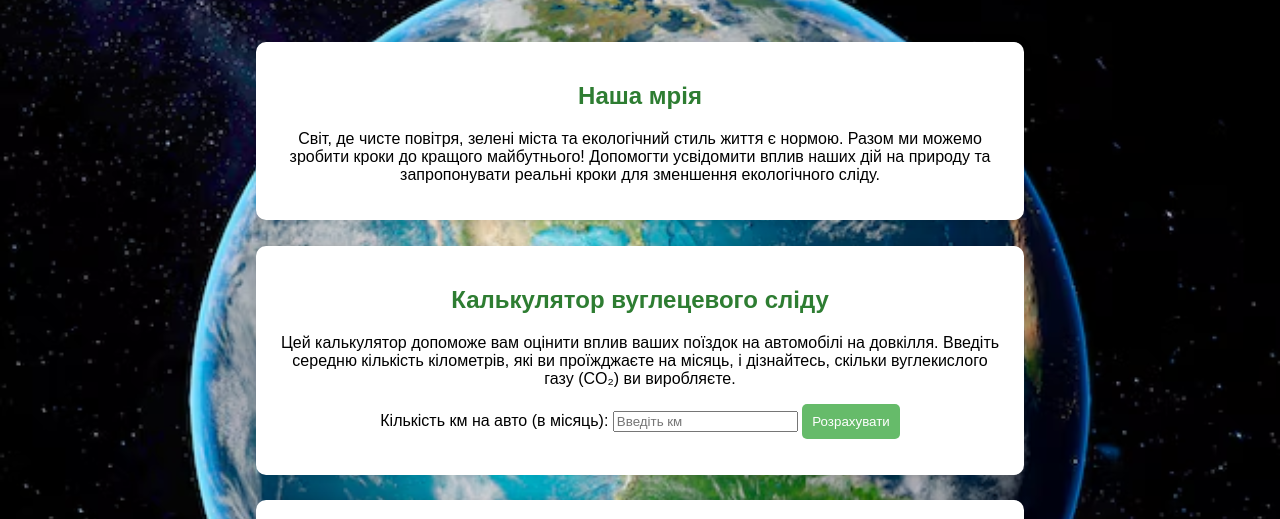
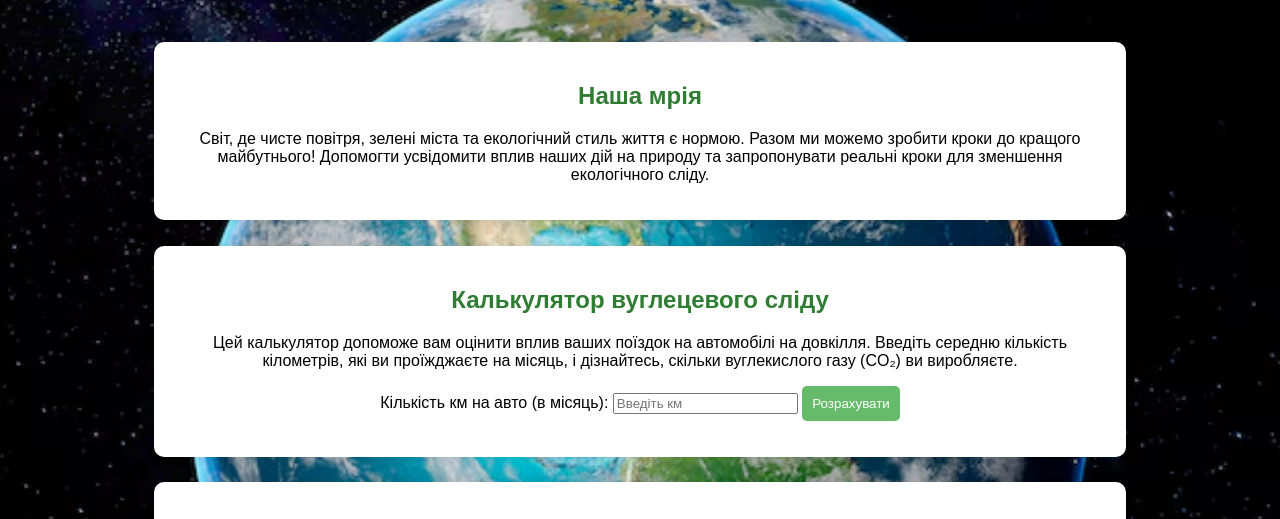
Before and after one commit to n-o-bond/greenPlanet, a plain HTML site: page index.html in a window 1280 px wide. Shown: the part 240-759 px from the top of the page. Drawn offline with Linux system fonts and the light colour scheme.

Commit message:
changed margins

```diff
--- a/css/style.css
+++ b/css/style.css
@@ -15,8 +15,8 @@ header p {
 }
 
 section {
-  margin-right: 20%;
-  margin-left: 20%;
+  margin-right: 12%;
+  margin-left: 12%;
   margin-bottom: 2%;
   padding: 20px;
   background: white;
```
